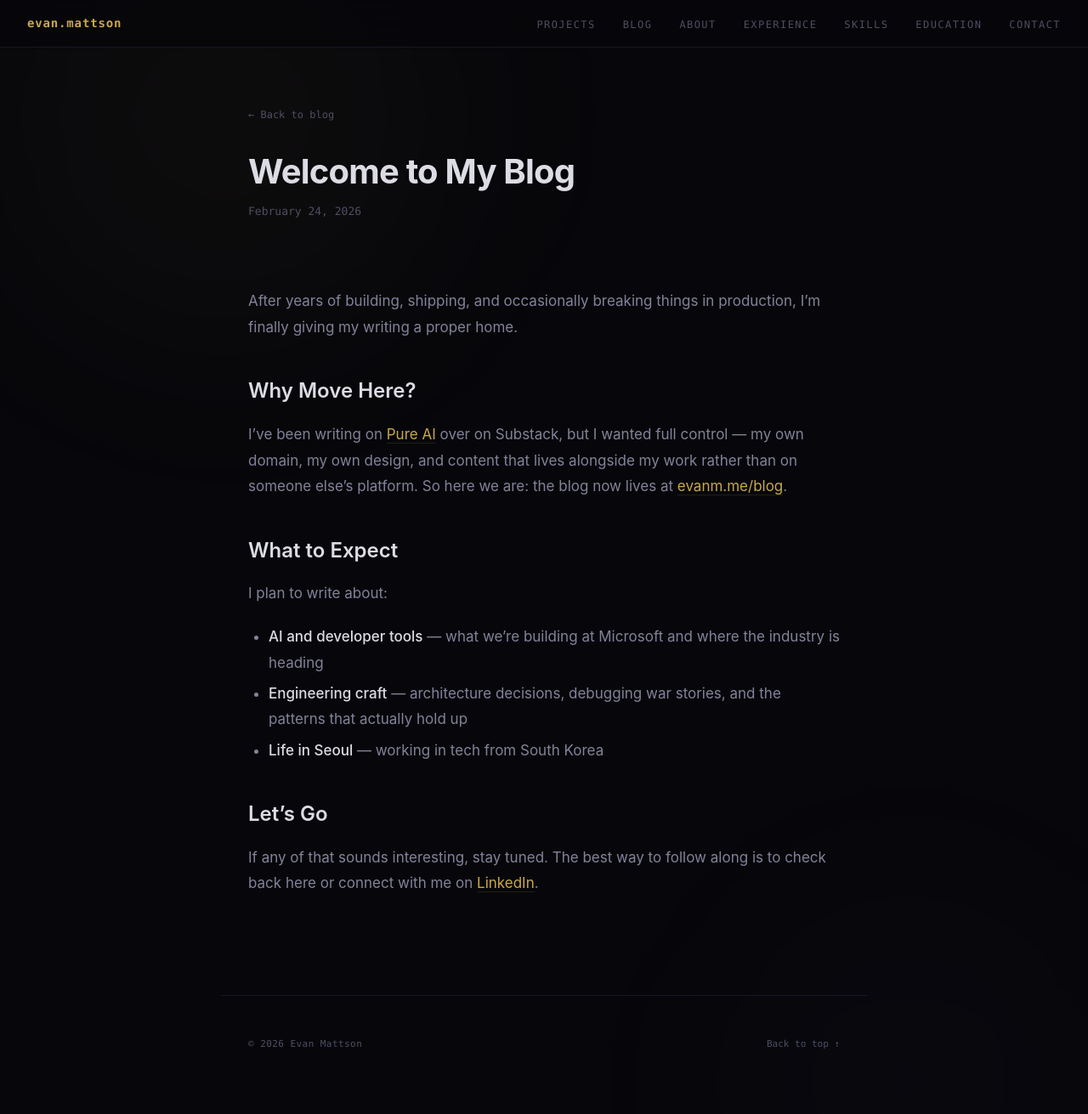
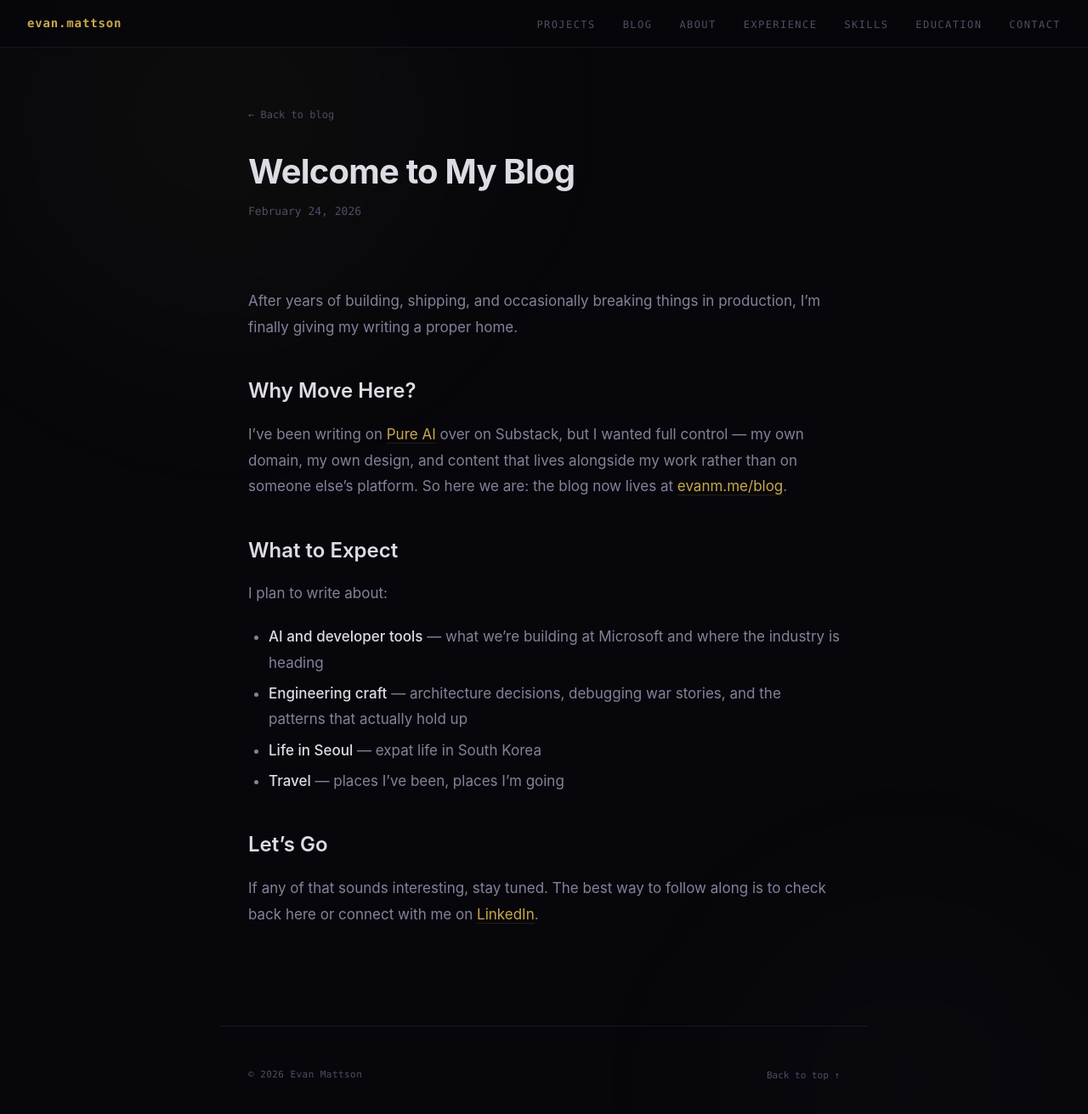
Before and after one commit to moonbox3/evan-cv, a Jekyll site: the page built from _posts/2026-02-24-welcome.md, in a window 1280 px wide and 1322 px high. Shown: the top 1311 px of the window at 85% size. Built offline with Jekyll 4.4.1, drawn with Linux system fonts in a browser that asks for light colours.

Commit message:
Update welcome post topics

```diff
--- a/_posts/2026-02-24-welcome.md
+++ b/_posts/2026-02-24-welcome.md
@@ -17,7 +17,8 @@ I plan to write about:
 
 - **AI and developer tools** — what we're building at Microsoft and where the industry is heading
 - **Engineering craft** — architecture decisions, debugging war stories, and the patterns that actually hold up
-- **Life in Seoul** — working in tech from South Korea
+- **Life in Seoul** — expat life in South Korea
+- **Travel** — places I've been, places I'm going
 
 ## Let's Go
 
```
